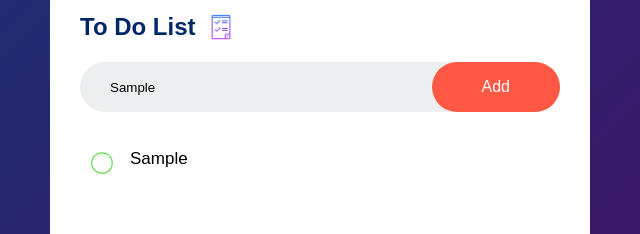
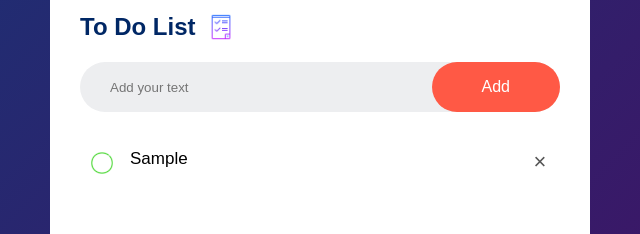
Before and after one commit to MinaBorhani/To-Do-List, a plain HTML site: page index.html in a window 1280 px wide. Both pictures are taken after typing "Sample" into the empty fields and a click on the button "Add". Shown: the part 138-372 px from the top of the page, 320-960 px from the left. Drawn offline with Linux system fonts and the light colour scheme.

Commit message:
delete task

```diff
--- a/script.js
+++ b/script.js
@@ -6,8 +6,14 @@ function addTask() {
     if(inputBox.value === ""){
         alert("please write something");
     }else{
-        let lis = document.createElement("li");
-        lis.innerHTML = inputBox.value;
-        listContainer.appendChild(lis)
+        let li = document.createElement("li");
+        li.innerText = inputBox.value;
+        listContainer.appendChild(li);
+
+        // delete task
+        let dev = document.createElement("dev");
+        dev.innerText = "\u00d7";
+        li.appendChild(dev)
     }
+    inputBox.value = ""
 }
--- a/style.css
+++ b/style.css
@@ -93,3 +93,19 @@ ul li#checked{
 ul li#checked::before{
     background-image: url(./img/icons8-checkmark-48.png);
 }
+
+ul li dev{
+    position: absolute;
+    right: 0;
+    top: 5px;
+    width: 40px;
+    height: 40px;
+    font-size: 22px;
+    color: #555;
+    line-height: 40px;
+    text-align: center;
+}
+
+ul li dev:hover {
+    background: #edeef0;
+}
```
